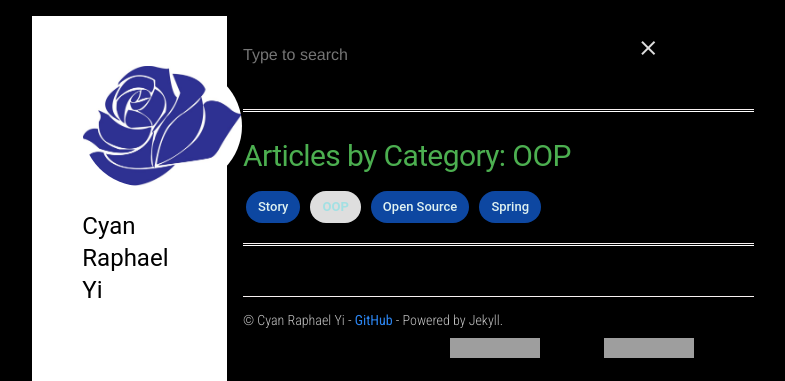
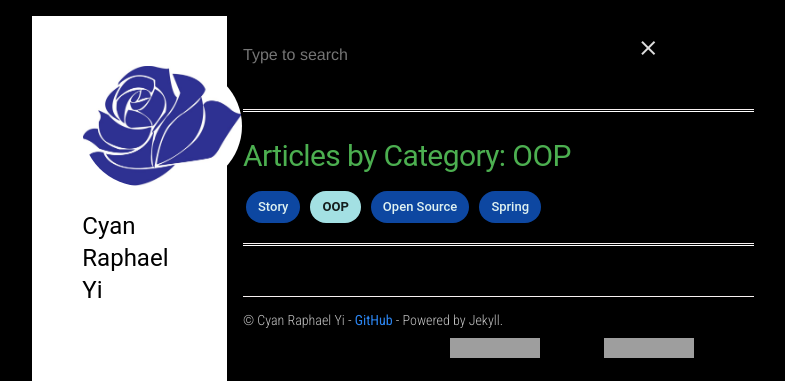
Before and after one commit to CyanRYi/cyanryi.github.io, a Jekyll site: the page built from _category/oop.md, in a window 1280 px wide. Shown: the top 381 px of the page, without its empty margins (89-874 px from the left). Built offline with Jekyll 4.4.1, drawn with Linux system fonts in a browser that asks for light colours; grey boxes are pictures that could not be loaded.

Commit message:
Fix color to background-color

```diff
--- a/static/css/main.css
+++ b/static/css/main.css
@@ -172,7 +172,7 @@ div.content pre {
 
 .post-content .mdl-chip {
     margin: 0 3px 0 3px;
-    color: #A3E0E3
+    background-color: #A3E0E3
 }
 
 .post-content a.mdl-chip {
```
